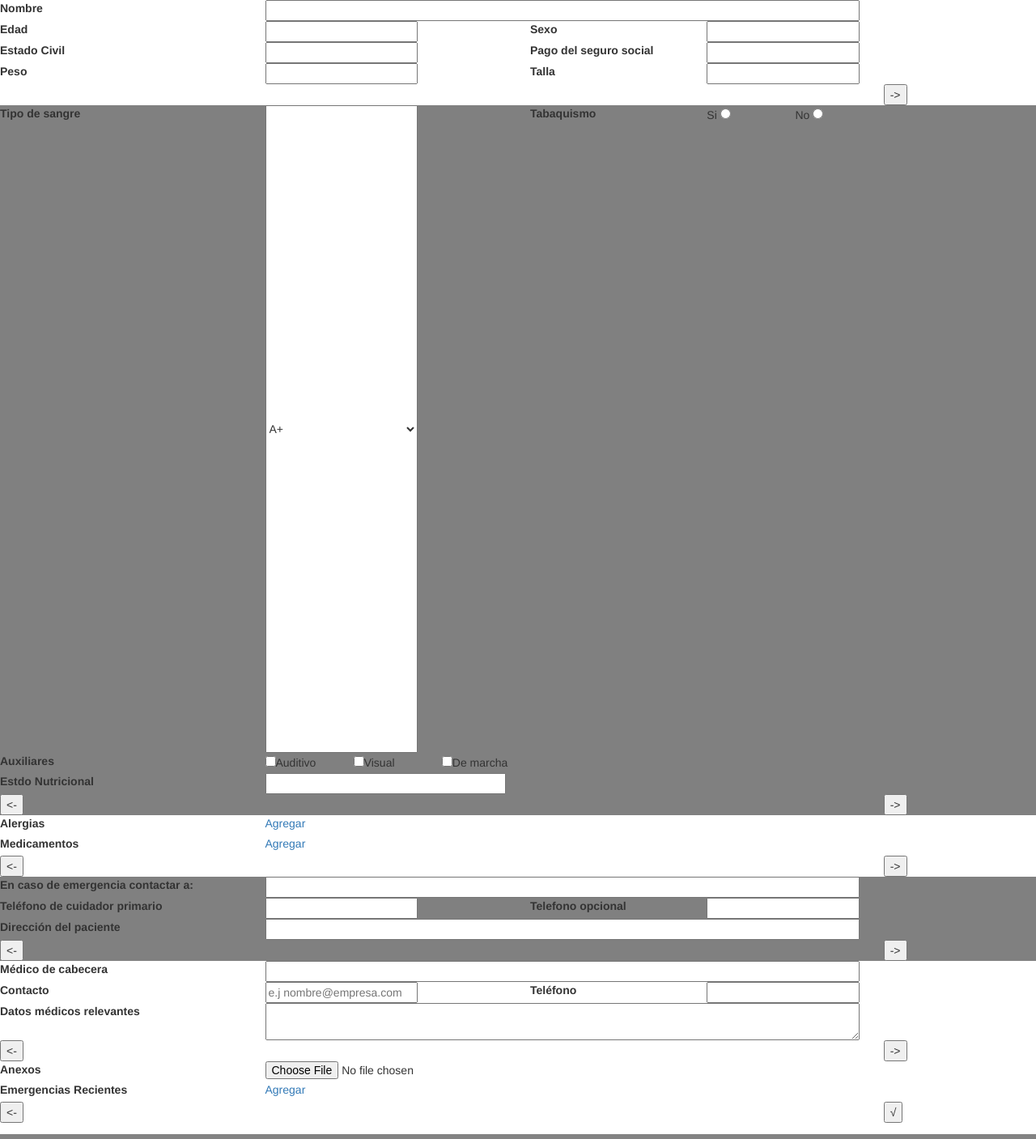
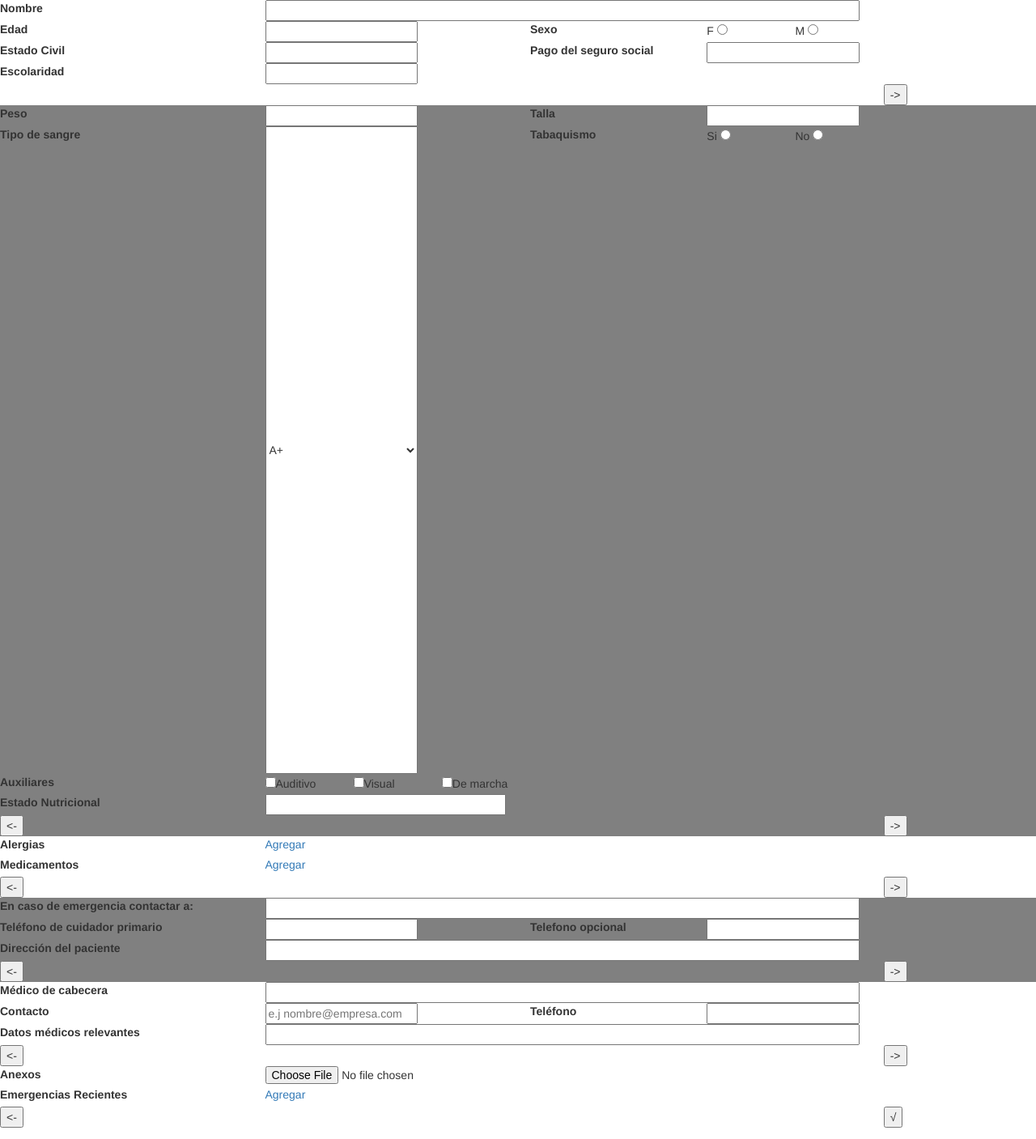
Before and after one commit to Narsatrev/InfogericQR, a PHP site: page /registro_paciente.php in a window 1280 px wide. Shown: the whole page at 81% size. Run offline with PHP 8.4, Linux system fonts and the light colour scheme.

Commit message:
Cuestionario con conexion

```diff
--- a/registro_paciente.php
+++ b/registro_paciente.php
@@ -3,17 +3,17 @@
         <meta charset="UTF-8" />
         <link rel="stylesheet" href="Frameworks/bootstrap-3.3.4-dist/css/bootstrap.min.css">
         <link rel="stylesheet" href="Frameworks/bootstrap-3.3.4-dist/css/bootstrap-theme.min.css">
-         <link href="css/bootstrap-toggle.min.css" rel="stylesheet">
+        <script src="Frameworks/jquery-2.1.4.js"></script>
     </head>
     <body>
-        <form id="registro" method="post" action="#">
+        <form id="registro" method="post" action="">
             <div id="datos_generales" class="div-login" css="visibility:visible;">
                 <div class="row">
                     <div class="col-sm-3">
                         <label>Nombre</label>
                     </div>
                     <div class="col-sm-7">
-                        <input type="text" style="width:100%;">
+                        <input type="text" style="width:100%;" name="nombre_paciente">
                     </div>
                 </div>
                 <div class="row">
@@ -21,14 +21,17 @@
                         <label>Edad</label>
                     </div>
                     <div class="col-sm-2">
-                        <input type="text" style="width:100%;">
+                        <input type="text" style="width:100%;" name="edad">
                     </div>
                     <div class="col-sm-1"></div>
                     <div class="col-sm-2">
                         <label>Sexo</label>
                     </div>
-                    <div class="col-sm-2">
-                        <input type="text" style="width:100%;">
+                    <div class="col-sm-1">
+                        F <input type="radio" name="sexo" value="F">
+                    </div>
+                    <div class="col-sm-1">
+                        M <input type="radio" name="sexo" value="M">
                     </div>
                 </div>
                 <div class="row">
@@ -36,29 +39,22 @@
                         <label>Estado Civil</label>
                     </div>
                     <div class="col-sm-2">
-                        <input type="text" style="width:100%;">
+                        <input type="text" style="width:100%;" name="edo_civil">
                     </div>
                     <div class="col-sm-1"></div>
                     <div class="col-sm-2">
                         <label>Pago del seguro social</label>
                     </div>
                     <div class="col-sm-2">
-                        <input type="text" style="width:100%;">
+                        <input type="text" style="width:100%;" name="seguro">
                     </div>
                 </div>
                 <div class="row">
                     <div class="col-sm-3">
-                        <label>Peso</label>
+                        <label>Escolaridad</label>
                     </div>
                     <div class="col-sm-2">
-                        <input type="text" style="width:100%;">
-                    </div>
-                    <div class="col-sm-1"></div>
-                    <div class="col-sm-2">
-                        <label>Talla</label>
-                    </div>
-                    <div class="col-sm-2">
-                        <input type="text" style="width:100%;">
+                        <input type="text" style="width:100%;" name="escolaridad">
                     </div>
 
                 </div>
@@ -70,12 +66,28 @@
                 </div>
             </div>
             <div id="datos_medicos" class="div-login" style="background:grey;" >
+                 <div class="row">
+                    <div class="col-sm-3">
+                        <label>Peso</label>
+                    </div>
+                    <div class="col-sm-2">
+                        <input type="text" style="width:100%;" name="peso">
+                    </div>
+                    <div class="col-sm-1"></div>
+                    <div class="col-sm-2">
+                        <label>Talla</label>
+                    </div>
+                    <div class="col-sm-2">
+                        <input type="text" style="width:100%;" name="talla">
+                    </div>
+
+                </div>
                 <div class="row">
                     <div class="col-sm-3">
                         <label>Tipo de sangre</label>
                     </div>
                     <div class="col-sm-2" >
-                        <select style="width:100%; height:100%;">
+                        <select style="width:100%; height:100%;" name="tipo_sangre">
                             <option>A+</option>
                             <option>A-</option>
                             <option>B+</option>
@@ -91,10 +103,10 @@
                         <label>Tabaquismo</label>
                     </div>
                     <div class="col-sm-1">
-                        Si <input type="radio" value="Si">
+                        Si <input type="radio" value="Si" name="tabaquismo">
                     </div>
                     <div class="col-sm-1">
-                        No <input type="radio" value="No">
+                        No <input type="radio" value="No" name="tabaquismo">
                     </div>
                 </div>
                 <div class="row">
@@ -113,10 +125,10 @@
                 </div>
                 <div class="row">
                     <div class="col-sm-3">
-                        <label>Estdo Nutricional</label>
+                        <label>Estado Nutricional</label>
                     </div>
                     <div class="col-sm-3">
-                         <input type="text" style="width:100%;">
+                         <input type="text" style="width:100%;" name="edo_nutricional">
                     </div>
                 </div>
                  <div class="row">
@@ -135,7 +147,7 @@
                         <label>Alergias</label>
                     </div>
                     <div class="col-sm-2" >
-                        <a>Agregar</a>
+                        <a onclick='nueva_alergia()'>Agregar</a>
                     </div>
                 </div>
                 <div class="row">
@@ -146,11 +158,11 @@
                         <label>Medicamentos</label>
                     </div>
                     <div class="col-sm-2" >
-                        <a>Agregar</a>
+                        <a onclick='nuevo_medicamento()'>Agregar</a>
                     </div>
                 </div>
                 <div class="row">
-                    <div id="alergias"></div>
+                    <div id="medicamentos"></div>
                 </div>
                  <div class="row">
                       <div class="col-sm-2">
@@ -168,7 +180,7 @@
                         <label>En caso de emergencia contactar a:</label>
                     </div>
                     <div class="col-sm-7">
-                        <input type="text" style="width:100%;">
+                        <input type="text" style="width:100%;" name="con_emergencia">
                     </div>
                 </div>
                 <div class="row">
@@ -176,14 +188,14 @@
                         <label>Teléfono de cuidador primario</label>
                     </div>
                     <div class="col-sm-2">
-                        <input type="text" style="width:100%;">
+                        <input type="text" style="width:100%;" name="tel_primario">
                     </div>
                     <div class="col-sm-1"></div>
                     <div class="col-sm-2">
                         <label>Telefono opcional</label>
                     </div>
                     <div class="col-sm-2">
-                        <input type="text" style="width:100%;">
+                        <input type="text" style="width:100%;" name="tel_opcional">
                     </div>
                 </div>
                 <div class="row">
@@ -191,7 +203,7 @@
                         <label>Dirección del paciente</label>
                     </div>
                     <div class="col-sm-7">
-                        <input type="text" style="width:100%;">
+                        <input type="text" style="width:100%;" name="direccion">
                     </div>
                 </div>
                  <div class="row">
@@ -204,14 +216,13 @@
                     </div>
                 </div>
             </div>
-
             <div id="medico" class="div-login">
                 <div class="row">
                     <div class="col-sm-3">
                         <label>Médico de cabecera</label>
                     </div>
                     <div class="col-sm-7">
-                        <input type="text" style="width:100%;">
+                        <input type="text" style="width:100%;" name="nombre_medico">
                     </div>
                 </div>
                 <div class="row">
@@ -219,14 +230,14 @@
                         <label>Contacto</label>
                     </div>
                     <div class="col-sm-2">
-                        <input type="email" style="width:100%;" placeholder="e.j nombre@empresa.com">
+                        <input type="email" style="width:100%;" placeholder="e.j nombre@empresa.com" name="mail_doctor">
                     </div>
                     <div class="col-sm-1"></div>
                     <div class="col-sm-2">
                         <label>Teléfono</label>
                     </div>
                     <div class="col-sm-2">
-                        <input type="text" style="width:100%;">
+                        <input type="text" style="width:100%;" name="tel_doctor">
                     </div>
                 </div>
                 <div class="row">
@@ -234,7 +245,7 @@
                         <label>Datos médicos relevantes</label>
                     </div>
                     <div class="col-sm-7">
-                        <textarea style="width:100%;"></textarea>
+                        <input type="text" style="width:100%;" name="datos_medicos"></textarea>
                     </div>
                 </div>
                  <div class="row">
@@ -273,12 +284,74 @@
                     </div>
                     <div class="col-sm-8"></div>
                     <div class="col-sm-2">
-                        <button>√</button>
+                        <input type="submit" value="√">
                     </div>
                 </div>
             </div>
-
-
         </form>
     </body>
 </html>
+<script>
+ $('#registro').submit(function(event){
+     event.preventDefault;
+     var $forma=$(this),
+         nombre_paciente=$forma.find("input[name='nombre_paciente']").val(),
+         edad=$forma.find("input[name='edad']").val(),
+         sexo=$forma.find("input[name='sexo']").val(),
+         edo_civil=$forma.find("input[name='edo_civil']").val(),
+         peso=$forma.find("input[name='peso']").val(),
+         talla=$forma.find("input[name='talla']").val(),
+         tipo_sangre=$forma.find("select[name='tipo_sangre']").val(),
+         tabaquismo=$forma.find("input[name='tabaquismo']").val(),
+         edo_civil=$forma.find("input[name='edo_civil']").val(),
+         auxiliares=$forma.find("input[name='auxiliares[]']:checked"),
+         edo_nutricional=$forma.find("input[name='edo_nutricional']").val(),
+         alergias=$forma.find("input[name='alergias[]']"),
+         medicamentos=$forma.find("input[name='medicamentos[]']"),
+        con_emergencia=$forma.find("input[name='con_emergencia']").val(),
+         tel_principal=$forma.find("input[name='tel_principal']").val(),
+         tel_opcional=$forma.find("input[name='tel_opcional']").val(),
+         direccion=$forma.find("input[name='direccion']").val(),
+         nombre_medico=$forma.find("input[name='nombre_medico']").val(),
+        mail_doctor=$forma.find("input[name='mail_doctor']").val(),
+        tel_doctor=$forma.find("input[name='tel_doctor']").val(),
+        datos_medicos=$forma.find("input[name='datos_medicos']").val(),
+        escolaridad=$forma.find("input[name='escolaridad']").val(),
+         seguridad=$forma.find("input[name='seguridad']").val()
+         url=$forma.attr('action');
+        var aux=[];
+
+     var marcha,visual,auditivo;
+     var num_med=medicamentos.length;
+        auxiliares.each(function(){
+                aux.push($(this).val());
+            });
+     if($.inArray("Auditivo",aux)>-1){
+        auditivo=1;
+     }else{
+        auditivo=0;
+     }
+     if($.inArray("Visual",aux)>-1){
+        visual=1;
+     }else{
+        visual=0;
+     }
+     if($.inArray("De marcha",aux)>-1){
+        marcha=1;
+     }else{
+        marcha=0;
+     }
+     auxiliar=auditivo+""+visual+""+marcha;
+        var posting=$.post(url,{nombre_paciente:nombre_paciente,edad:edad,sexo:sexo,tipo_sangre:tipo_sangre,peso:peso,talla:talla,tabaquismo:tabaquismo,escolaridad:escolaridad,estado_civil:edo_civil,numero_medicamentos:num_med,direccion:direccion,contacto:con_emergencia,estado_nutricional:edo_nutricional,seguro_social:seguridad});
+            posting.done(function(data){
+                alert(data);
+            });
+
+ });
+    function nueva_alergia(){
+        $('#alergias').append("<div class='row'><div class='col-sm-1'></div><div class='col-sm-5'><input type='text' name='alergias[]' style='width:100%;'/></div><div class='col-sm-2'><a>Quitar</a></div></div>");
+    }
+    function nuevo_medicamento(){
+        $('#medicamentos').append("<div class='row'><div class='col-sm-1'></div><div class='col-sm-5'><input type='text' name='medicamentos[]' style='width:100%;'/></div><div class='col-sm-2'><a>Quitar</a></div></div>");
+    }
+</script>
```
Also changed, not shown: base/paciente.sql (deleted, +0 -50 lines), frameworks/jquery-ui.min.css (deleted).
